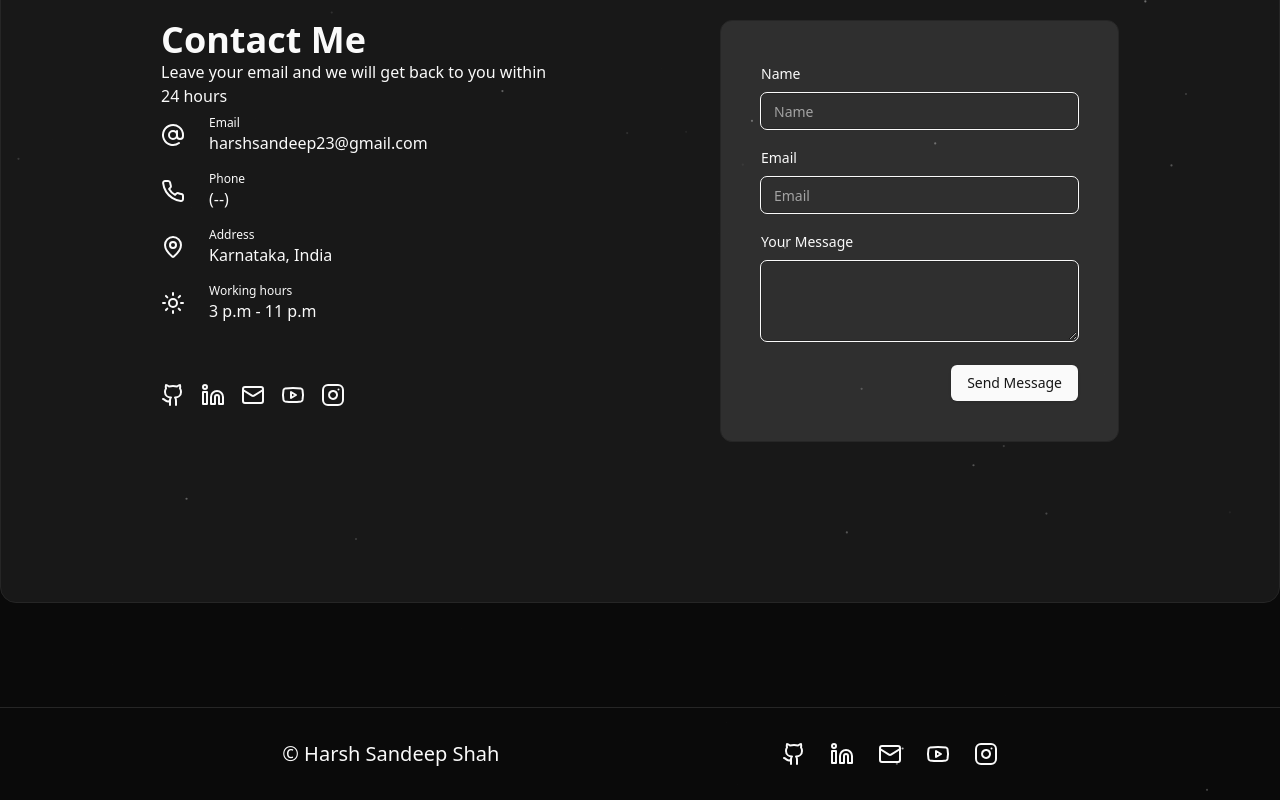
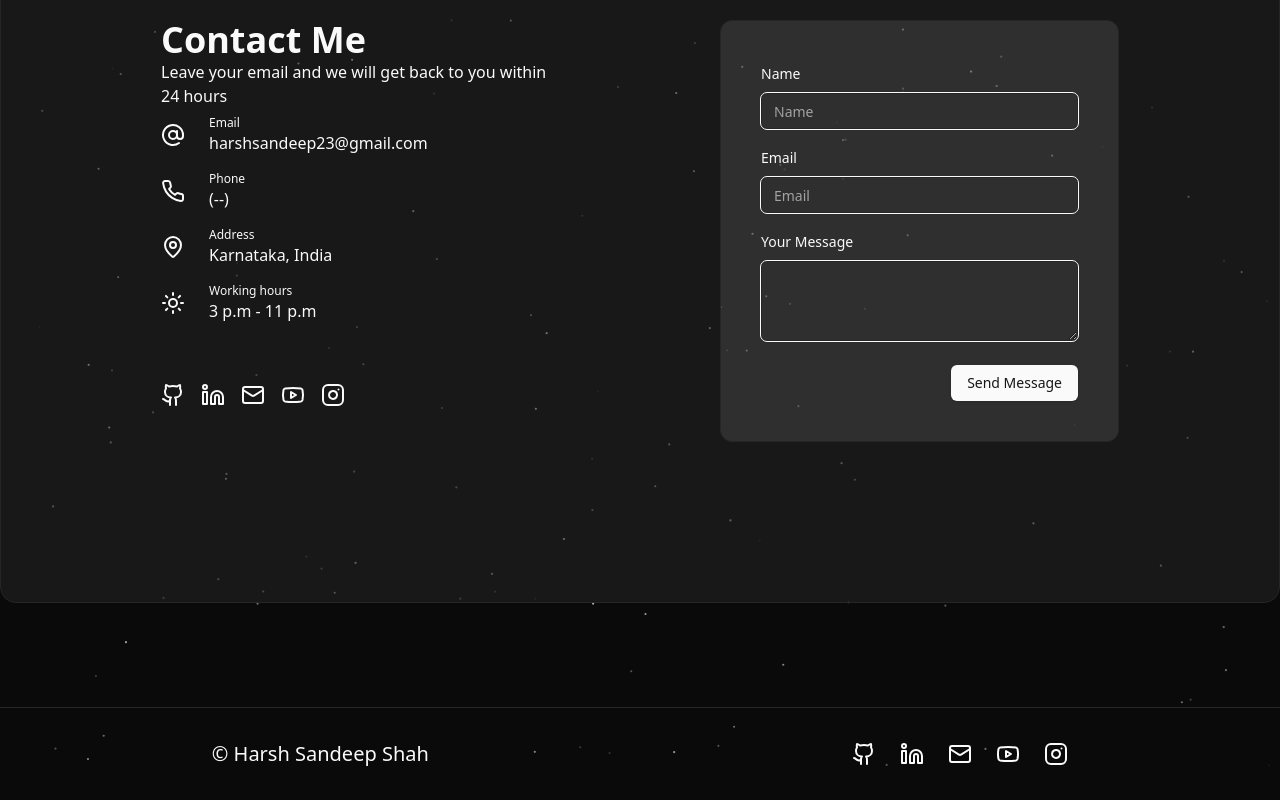
Before and after one commit to Harshshah6/portfolio, a Next.js app: page / in a window 1280 px wide. Shown: the part 4037-4837 px from the top of the page. Built offline with nearby package versions, Linux system fonts and the light colour scheme.

Commit message:
"Updated particles quantity and staticity, adjusted contact section height, modified footer layout, and added toast error on CV download button in HeroSection"

```diff
--- a/components/particles.tsx
+++ b/components/particles.tsx
@@ -15,8 +15,8 @@ interface ParticlesProps {
 
 export default function Particles({
 	className = "",
-	quantity = 500,
-	staticity = 20,
+	quantity = 1500,
+	staticity = 10,
 	ease = 50,
 	refresh = false,
 }: ParticlesProps) {
--- a/src/components/ContactSection.tsx
+++ b/src/components/ContactSection.tsx
@@ -40,7 +40,7 @@ function ContactSection() {
 
 
     return (
-        <section id='contact' className='container mx-auto min-h-screen py-6 flex flex-col gap-4'>
+        <section id='contact' className='container mx-auto min-h-[90vh] py-6 flex flex-col gap-4'>
             <Toaster richColors />
             <h2 className='text-3xl text-center'>Get in touch</h2>
             <div className='border flex-1 flex flex-col xl:flex-row mx-4 xl:mx-0 xl:p-20 bg-secondary/50 rounded-2xl'>
--- a/src/components/Footer.tsx
+++ b/src/components/Footer.tsx
@@ -4,7 +4,7 @@ import React from 'react'
 
 function Footer() {
     return (
-        <footer className='bg-transparent border-t mt-20 flex flex-col md:flex-row gap-4 md:gap-0 items-center justify-evenly py-4 md:py-8'>
+        <footer className='bg-transparent border-t mt-20 flex flex-col md:flex-row gap-4 md:gap-0 items-center justify-around py-4 md:py-8'>
             <div>
                 <h1 className='text-xl'>© Harsh Sandeep Shah</h1>
             </div>
--- a/src/components/HeroSection.tsx
+++ b/src/components/HeroSection.tsx
@@ -1,7 +1,9 @@
+'use client'
 import React from 'react'
 import { Button } from './ui/button'
 import { OrbitingCirclesDemo } from './OrbitingCircle'
 import Link from 'next/link'
+import { toast } from 'sonner'
 
 function HeroSection() {
     return (
@@ -11,7 +13,7 @@ function HeroSection() {
                 <h1 className="text-4xl md:text-6xl text-center">Harsh S Shah</h1>
                 <h1 className="text-2xl md:text-3xl text-foreground/90 text-center">Android App Developer</h1>
                 <div className="space-x-5 items-center justify-evenly flex">
-                    <Button variant="default" className="border text-base">Download CV</Button>
+                    <Button variant="default" className="border text-base" onClick={()=>{toast.error("Error while downloading CV")}}>Download CV</Button>
                     <Link href={"#contact"}>
                         <Button variant="secondary" className="text-base">Contact Me</Button>
                     </Link>
```
